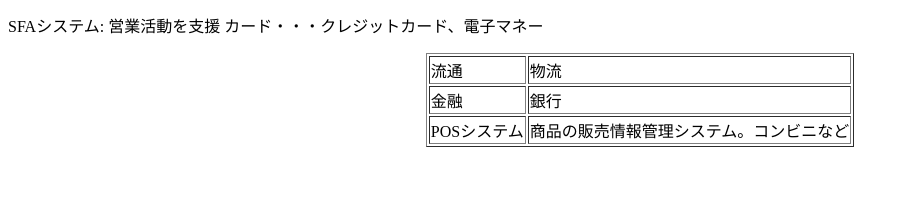
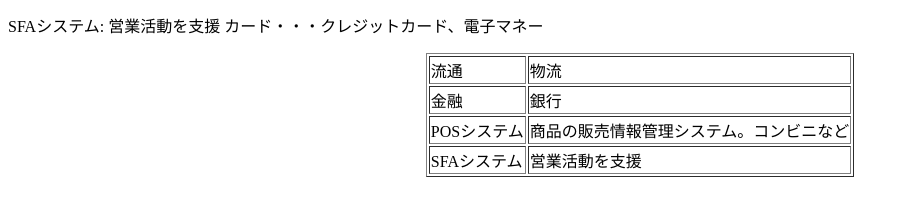
Before and after one commit to furimu1234/furimu1234.github.io, a plain HTML site: page index.html in a window 1280 px wide. Shown: the part 295-510 px from the top of the page, without its empty margins (0-909 px from the left). Drawn offline with Linux system fonts and the light colour scheme.

Commit message:
Update index.html

```diff
--- a/index.html
+++ b/index.html
@@ -53,6 +53,11 @@ display: inline;
         </tr>
 
 
+        <tr>
+          <td>SFAシステム</td>
+          <td>営業活動を支援</td>
+
+
 
     <p>SFAシステム<span class="koron">:</span> <span>営業活動を支援
 
```
